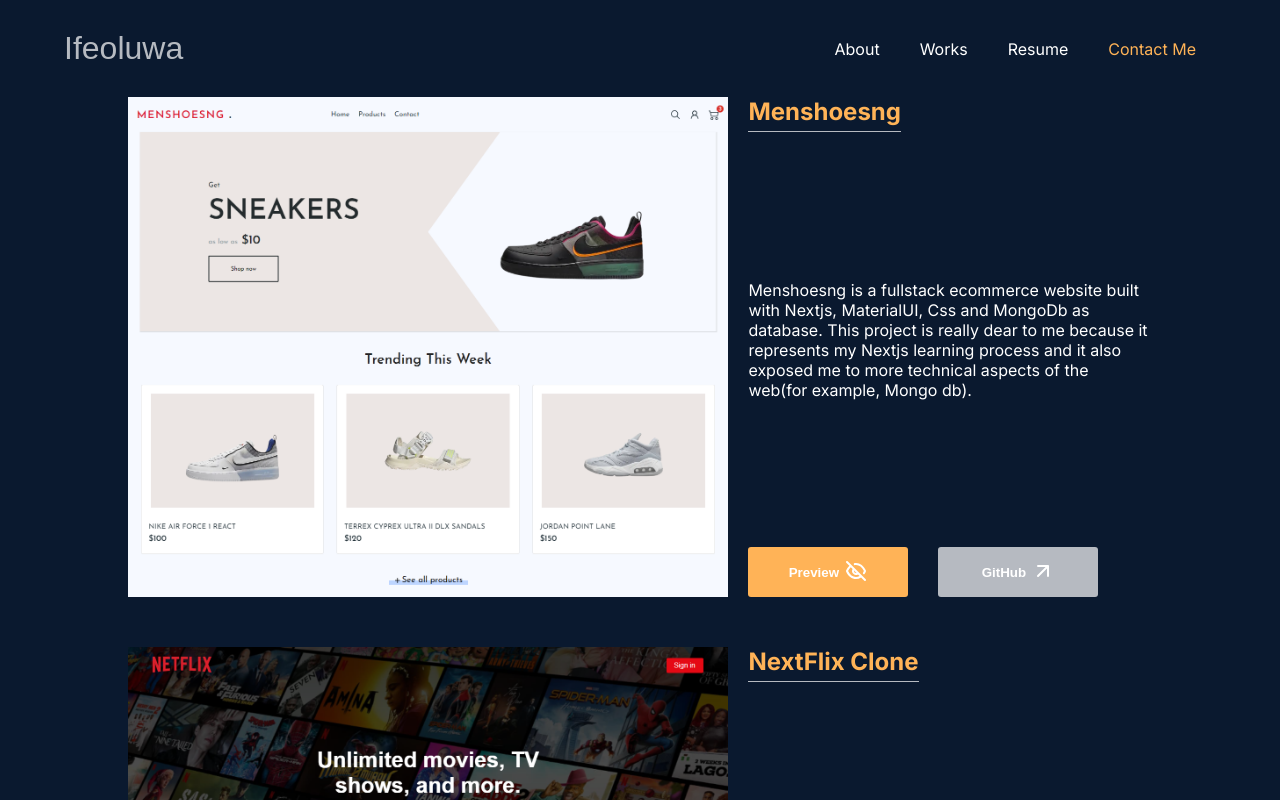
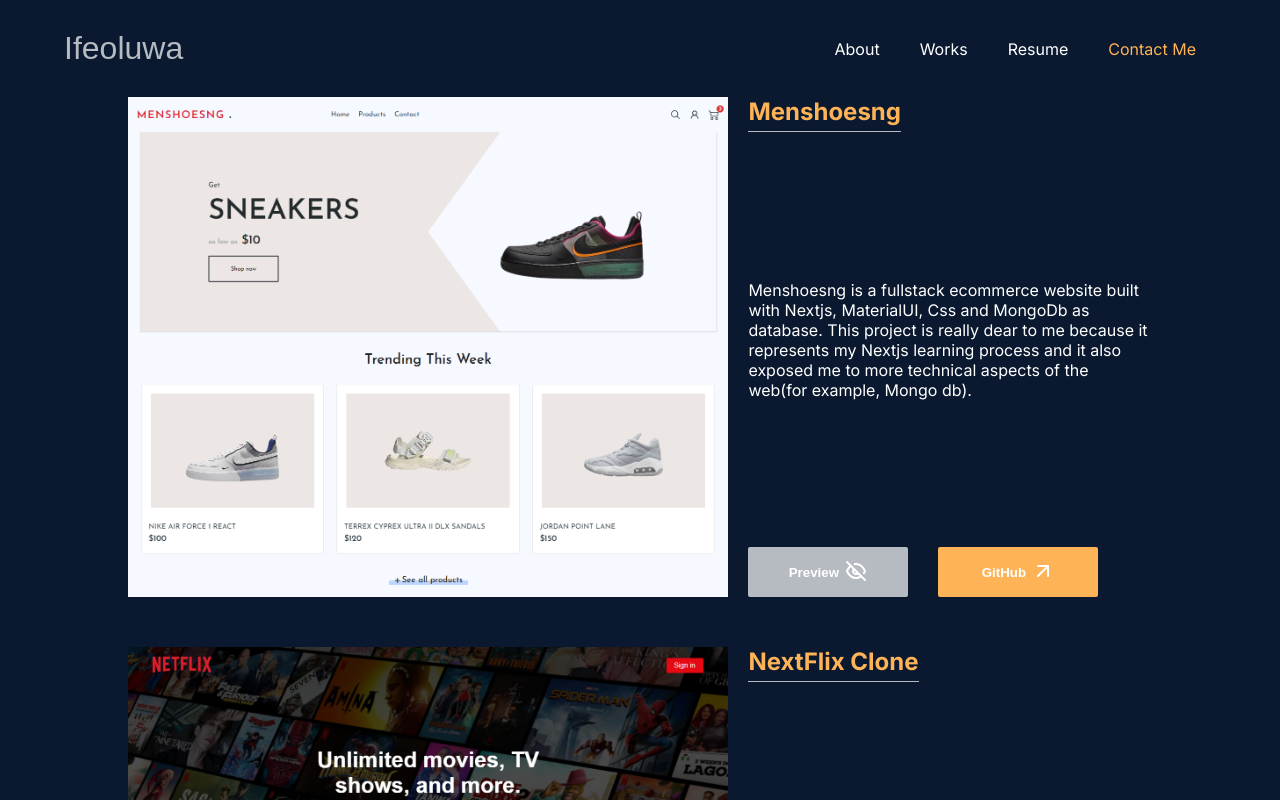
Before and after one commit to Adepejustephen/portfolio, a React (Create React App) app: page /works in a window 1280 px wide. Shown: the top 800 px of the page. Built offline with nearby package versions, Linux system fonts and the light colour scheme; a web font is replaced by a local one.

Commit message:
changed projects button styles

```diff
--- a/src/pages/porfolio/Portfolio.Style.js
+++ b/src/pages/porfolio/Portfolio.Style.js
@@ -89,7 +89,7 @@ display: flex;
 export const Btn = styled(motion.button)`
   background-color: ${(props) => props.theme.logo};
   /* border-color: ${(props) => props.theme.logo}; */
-  border-radius: 3px;
+  border-radius: 2px;
   height: 50px;
   display: flex;
   align-items: center;
@@ -103,14 +103,14 @@ export const Btn = styled(motion.button)`
   transition: 0.3s;
 
   &:hover {
-    background: ${(props) => `rgba(${props.theme.textRgba}, .7)`};
+    background-color: rgba(255, 179, 87, .7);
     transition: 0.3s;
   }
 
-  &:last-child {
+  &:first-child {
     background: ${(props) => `rgba(${props.theme.textRgba}, .7)`};
-   &:hover {
-      background-color: ${(props) => props.theme.logo};
+    &:hover {
+      background-color: ${(props) => `rgba(${props.theme.textRgba}, .8)`};
       transition: 0.3s;
     }
   }
```
